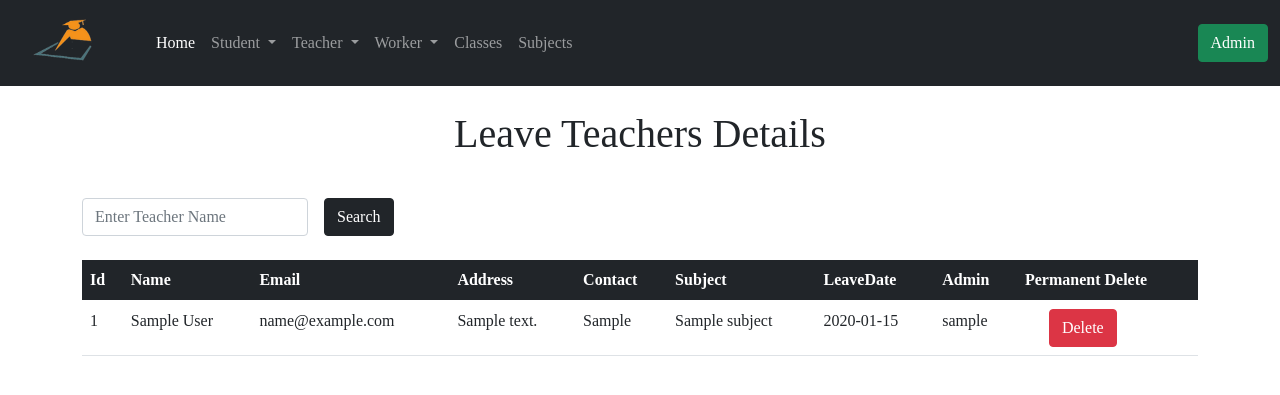
After one commit to ijazbacha/School-managment-system, a Flask app: page /leave_teacher_detials in a window 1280 px wide. The commit adds this page. Shown: the top 395 px of the page. Run offline with Flask 2, Linux system fonts and the light colour scheme; tables that the repository leaves empty hold one stand-in row (values such as "Sample post").

Commit message:
Retrive leave teacher detials

```diff
--- a/app/routes.py
+++ b/app/routes.py
@@ -431,6 +431,32 @@ def leave_teacher(id):
         return redirect(url_for('teacher_detials'))
 
 
+@app.route('/leave_teacher_detials')
+def leave_teacher_detials():
+    query = request.args.get('query')
+    if query:
+        teachers = LeaveTeacher.query.filter(LeaveTeacher.tech_name.contains(query))
+        return render_template('leave_teacher_detials.html', title='Leave Teachers', teachers=teachers, query=query)
+
+    page = request.args.get('page', 1, type=int)
+
+    teachers = LeaveTeacher.query.order_by(LeaveTeacher.id.asc()).paginate(
+        page, app.config['ENTRY_PER_PAGE'], False)
+    next_url = url_for('leave_teacher_detials', page=teachers.next_num) \
+        if teachers.has_next else None
+    prev_url = url_for('leave_teacher_detials', page=teachers.prev_num) \
+        if teachers.has_prev else None
+    return render_template('leave_teacher_detials.html', title='Leave Teachers', teachers=teachers.items, next_url=next_url, prev_url=prev_url,)
+
+
+@app.route('/leave_teacher_delete/<id>')
+def leave_teacher_delete(id):
+    teacher = LeaveTeacher.query.filter_by(id=id).first()
+    if teacher:
+        db.session.delete(teacher)
+        db.session.commit()
+        flash('Teacher {} is successfully delete!'.format(teacher.tech_name))
+        return redirect(url_for('leave_teacher_detials'))
 
 
 @app.route('/add_worker', methods=['GET', 'POST'])
--- /dev/null
+++ b/app/templates/leave_teacher_detials.html
@@ -0,0 +1,98 @@
+{% extends 'base.html' %}
+
+
+{% block content %}
+
+<div class="container">
+
+  {% if query %}
+  <h1 class="text-center mt-4">Search Result About! <span class="text-primary"> {{ query }} </span></h1>
+  {% else %}
+  <h1 class="text-center mt-4">Leave Teachers Details</h1>
+  {% endif %}
+
+
+  <form action="" method="GET">
+    <div class="row g-3 align-items-center mt-4">
+      <div class="col-auto">
+        <input type="search" name="query" id="inputPassword6" class="form-control" placeholder="Enter Teacher Name" required>
+      </div>
+      <div class="col-auto">
+        <button type="submit" class="btn btn-dark">Search</button>
+      </div>
+    </div>
+  </form>
+
+
+  <table class="table mt-4">
+      <thead class="table-dark">
+        <tr>
+          <th scope="col">Id</th>
+          <th scope="col">Name</th>
+          <th scope="col">Email</th>
+          <th scope="col">Address</th>
+          <th scope="col">Contact</th>
+          <th scope="col">Subject</th>
+          <th scope="col">LeaveDate</th>
+          <th scope="col">Admin</th>
+          <th scope="col">Permanent Delete</th>
+        </tr>
+      </thead>
+      {% for teacher in teachers %}
+      <tbody>
+        <tr>
+          <td> {{ teacher.id }}</td>
+          <td> {{ teacher.tech_name }} </td>
+          <td> {{ teacher.email }} </td>
+          <td> {{ teacher.tech_address }} </td>
+          <td> {{ teacher.tech_contact }} </td>
+          <td> {{ teacher.sub.sub_name }} </td>
+          <td> {{ teacher.leave_date.strftime('%Y-%m-%d') }} </td>
+          <td> {{ teacher.admin.username }} </td>
+          <td>
+              <!-- Button trigger modal -->
+              <button type="button" class="btn btn-danger ms-4" data-bs-toggle="modal" data-bs-target="#exampleModal">
+                  Delete
+              </button>
+          </td>
+        </tr>
+      </tbody>
+      <!-- Modal -->
+      <div class="modal fade" id="exampleModal" tabindex="-1" aria-labelledby="exampleModalLabel" aria-hidden="true">
+          <div class="modal-dialog">
+          <div class="modal-content">
+              <div class="modal-header">
+              <h5 class="modal-title" id="exampleModalLabel">  Do you want to Delete!</h5>
+              <button type="button" class="btn-close" data-bs-dismiss="modal" aria-label="Close"></button>
+              </div>
+              <div class="modal-body">
+                  <h5 class="card-title text-warning"> Worker<b style="color: black;"> {{ teacher.tech_name }}</b></h5>
+              </div>
+              <div class="modal-footer">
+              <button type="button" class="btn btn-secondary" data-bs-dismiss="modal">Close</button>
+              <a href="{{ url_for('leave_teacher_delete', id=teacher.id) }}"><button type="button" class="btn btn-danger">Yes</button></a>
+              </div>
+          </div>
+          </div>
+        </div>
+      {% endfor %}
+  </table>
+
+
+
+  <nav aria-label="Page navigation example">
+    <ul class="pagination">
+      {% if prev_url %}
+      <li class="page-item"><a class="page-link" href="{{ prev_url }}">Previous</a></li>
+      {% endif %}
+
+      {% if next_url %}
+      <li class="page-item"><a class="page-link" href="{{ next_url }}">Next</a></li>
+      {% endif %}
+    </ul>
+  </nav>
+
+</div>
+
+
+{% endblock %}
--- a/app/templates/nav.html
+++ b/app/templates/nav.html
@@ -29,7 +29,7 @@
             <ul class="dropdown-menu" aria-labelledby="navbarDropdown">
               <li><a class="dropdown-item" href="{{ url_for('add_teacher') }}">Add Teacher</a></li>
               <li><a class="dropdown-item" href="{{ url_for('teacher_detials') }}">Teacher Detials</a></li>
-              <li><a class="dropdown-item" href="#">Leave Teacher</a></li>
+              <li><a class="dropdown-item" href="{{ url_for('leave_teacher_detials') }}">Leave Teacher</a></li>
             </ul>
           </li>
 
```
Also changed, not shown: app.db.
